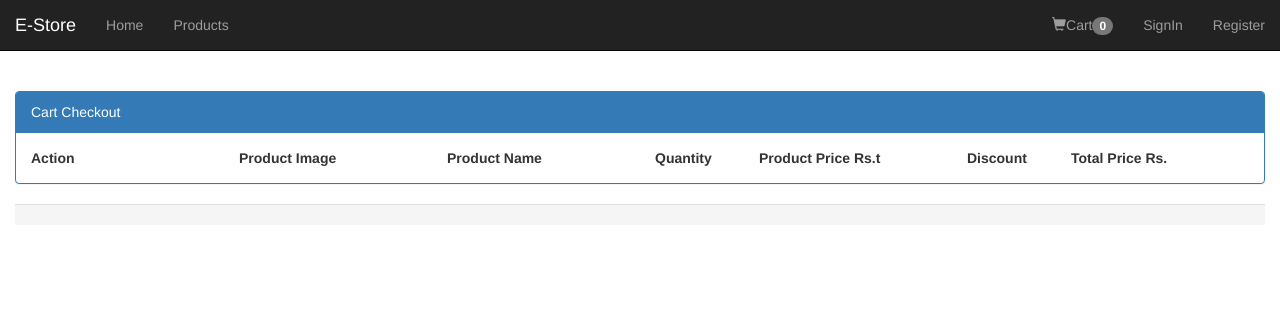
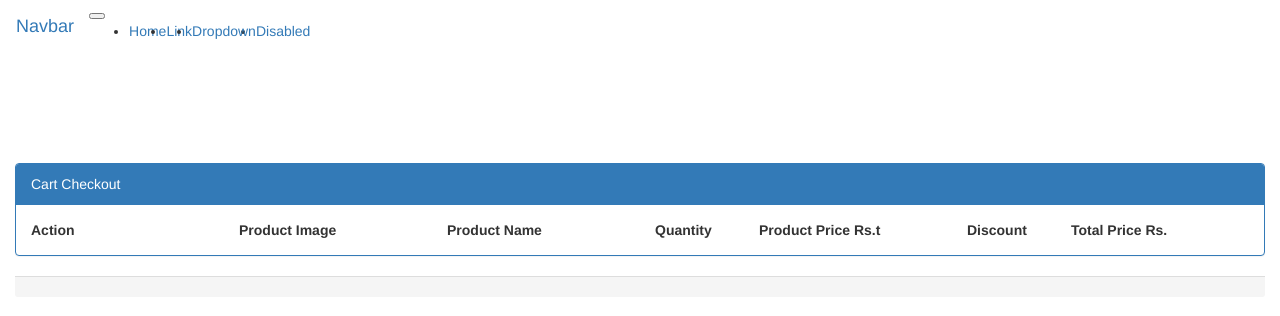
Before and after one commit to RandiNadee/CoirEStore, a PHP site: page /cart.php in a window 1280 px wide. Shown: the top 316 px of the page. Run offline with PHP 8.4, Linux system fonts and the light colour scheme; data comes from the database, SQL or seed files in the repository; data that the repository does not hold is empty.

Commit message:
Added new Navbar

```diff
--- a/navbar.php
+++ b/navbar.php
@@ -1,77 +1,36 @@
-<div class="wait overlay">
-    <div class="loader"></div>
-</div>
-<div class="navbar navbar-inverse navbar-fixed-top">
-    <div class="container-fluid">
-        <div class="navbar-header">
-            <button type="button" class="navbar-toggle collapsed" data-toggle="collapse" data-target="#collapse" aria-expanded="false">
-                <span class="sr-only">navigation</span>
-                <span class="icon-bar"></span>
-                <span class="icon-bar"></span>
-                <span class="icon-bar"></span>
-            </button>
-            <a href="#" class="navbar-brand">E-Store</a>
-        </div>
-        <div class="collapse navbar-collapse" id="collapse">
-            <ul class="nav navbar-nav">
-                <li><a href="index.php"></span>Home</a></li>
-                <li><a href="products.php"></span>Products</a></li>
-            </ul>
-            <ul class="nav navbar-nav navbar-right">
-                <li><a href="#" class="dropdown-toggle" data-toggle="dropdown"><span class="glyphicon glyphicon-shopping-cart"></span>Cart<span class="badge">0</span></a>
-                    <div class="dropdown-menu" style="width:400px;">
-                        <div class="panel panel-success">
-                            <div class="panel-heading">
-                                <div class="row">
-                                    <div class="col-md-3">Sl.No</div>
-                                    <div class="col-md-3">Product Image</div>
-                                    <div class="col-md-3">Product Name</div>
-                                    <div class="col-md-3">Total Rs.</div>
-                                </div>
-                            </div>
-                            <div class="panel-body">
-                                <div id="cart_product">
-                                </div>
-                            </div>
-                            <div class="panel-footer"></div>
-                        </div>
-                    </div>
-                </li>
-                <?php if (isset($_SESSION["uid"])) { ?>
-                    <li><a href="customer_order.php"></span>My Orders</a></li>
-                    <li><a href="#" class="dropdown-toggle" data-toggle="dropdown"><span class="glyphicon glyphicon-user"></span><?php echo "Hi," . $_SESSION["name"]; ?></a>
-                        <ul class="dropdown-menu">
-                            <li><a href="cart.php" style="text-decoration:none; color:blue;"><span class="glyphicon glyphicon-shopping-cart">Cart</a></li>
-                            <li class="divider"></li>
-                            <li><a href="password_change.php" style="text-decoration:none; color:blue;">Change Password</a></li>
-                            <li class="divider"></li>
-                            <li><a href="logout.php" style="text-decoration:none; color:blue;">Logout</a></li>
-                        </ul>
-                    </li>
-                <?php } else { ?>
-                    <li><a href="#" class="dropdown-toggle" data-toggle="dropdown">SignIn</a>
-                        <ul class="dropdown-menu">
-                            <div style="width:300px;">
-                                <div class="panel panel-primary">
-                                    <div class="panel-heading">Login</div>
-                                    <div class="panel-heading">
-                                        <form onsubmit="return false" id="login">
-                                            <label for="email">Email</label>
-                                            <input type="email" class="form-control" name="email" id="email" required />
-                                            <label for="email">Password</label>
-                                            <input type="password" class="form-control" name="password" id="password" required />
-                                            <p><br /></p>
-                                            <a href="#" style="color:white; list-style:none;">Forgotten Password</a><input type="submit" class="btn btn-success" style="float:right;">
-                                        </form>
-                                    </div>
-                                    <div class="panel-footer" id="e_msg"></div>
-                                </div>
-                            </div>
-                        </ul>
-                    </li>
-                    <li><a href="customer_registration.php?register=1">Register</a></li>
-                <?php } ?>
-            </ul>
-        </div>
+<nav class="navbar navbar-expand-lg navbar-dark bg-dark">
+  <div class="container-fluid">
+    <a class="navbar-brand" href="#">Navbar</a>
+    <button class="navbar-toggler" type="button" data-bs-toggle="collapse" data-bs-target="#navbarSupportedContent" aria-controls="navbarSupportedContent" aria-expanded="false" aria-label="Toggle navigation">
+      <span class="navbar-toggler-icon"></span>
+    </button>
+    <div class="collapse navbar-collapse" id="navbarSupportedContent">
+      <ul class="navbar-nav me-auto mb-2 mb-lg-0">
+        <li class="nav-item">
+          <a class="nav-link active" aria-current="page" href="#">Home</a>
+        </li>
+        <li class="nav-item">
+          <a class="nav-link" href="#">Link</a>
+        </li>
+        <li class="nav-item dropdown">
+          <a class="nav-link dropdown-toggle" href="#" id="navbarDropdown" role="button" data-bs-toggle="dropdown" aria-expanded="false">
+            Dropdown
+          </a>
+          <ul class="dropdown-menu" aria-labelledby="navbarDropdown">
+            <li><a class="dropdown-item" href="#">Action</a></li>
+            <li><a class="dropdown-item" href="#">Another action</a></li>
+            <li><hr class="dropdown-divider"></li>
+            <li><a class="dropdown-item" href="#">Something else here</a></li>
+          </ul>
+        </li>
+        <li class="nav-item">
+          <a class="nav-link disabled" href="#" tabindex="-1" aria-disabled="true">Disabled</a>
+        </li>
+      </ul>
+      <!-- <form class="d-flex">
+        <input class="form-control me-2" type="search" placeholder="Search" aria-label="Search">
+        <button class="btn btn-outline-success" type="submit">Search</button>
+      </form> -->
     </div>
-</div>
+  </div>
+</nav>
--- a/products.php
+++ b/products.php
@@ -140,6 +140,7 @@ session_start();
 			</div>
 		</div>
 	</div>
+	<?php	include "footer.php";	?>
 </body>
 
 </html>
```
Also changed, not shown: navbar_old.php (added, +77 -0 lines).
